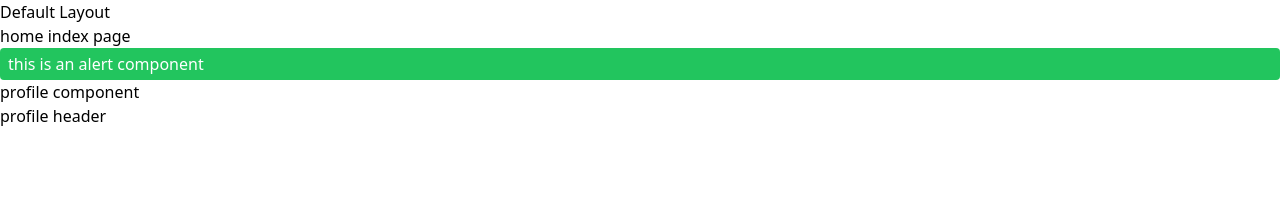
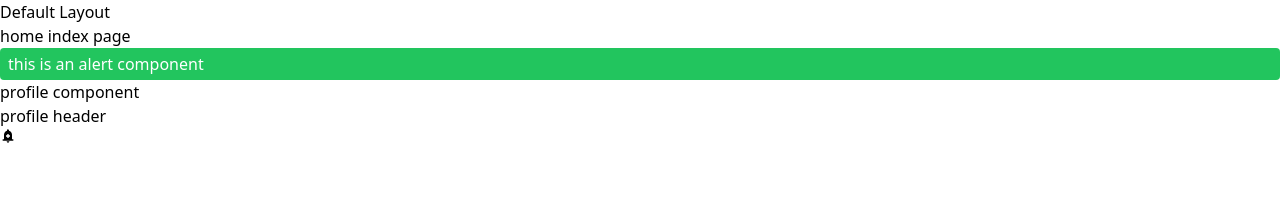
Before and after one commit to sertunc/nuxt-example, a Nuxt app: page / in a window 1280 px wide. Shown: the top 218 px of the page. Built offline with nearby package versions, Linux system fonts and the light colour scheme.

Commit message:
add assets

```diff
--- /dev/null
+++ b/components/icons/Bell.vue
@@ -0,0 +1,14 @@
+
+<template>
+    <svg xmlns="http://www.w3.org/2000/svg" width="1em" height="1em" viewBox="0 0 24 24">
+        <path fill="currentColor"
+            d="M11 15h2v-2h2v-2h-2V9h-2v2H9v2h2v2Zm-7 4v-2h2v-7q0-2.075 1.25-3.688T10.5 4.2v-.7q0-.625.438-1.063T12 2q.625 0 1.063.438T13.5 3.5v.7q2 .5 3.25 2.113T18 10v7h2v2H4Zm8 3q-.825 0-1.413-.588T10 20h4q0 .825-.588 1.413T12 22Z">
+        </path>
+    </svg>
+</template>
+
+<script lang="ts">
+export default {
+    name: 'MaterialSymbolsAddAlert'
+}
+</script>
--- a/pages/index.vue
+++ b/pages/index.vue
@@ -2,4 +2,5 @@
     <div>home index page</div>
     <Alert />
     <Profile />
+    <IconsBell />
 </template>
```
